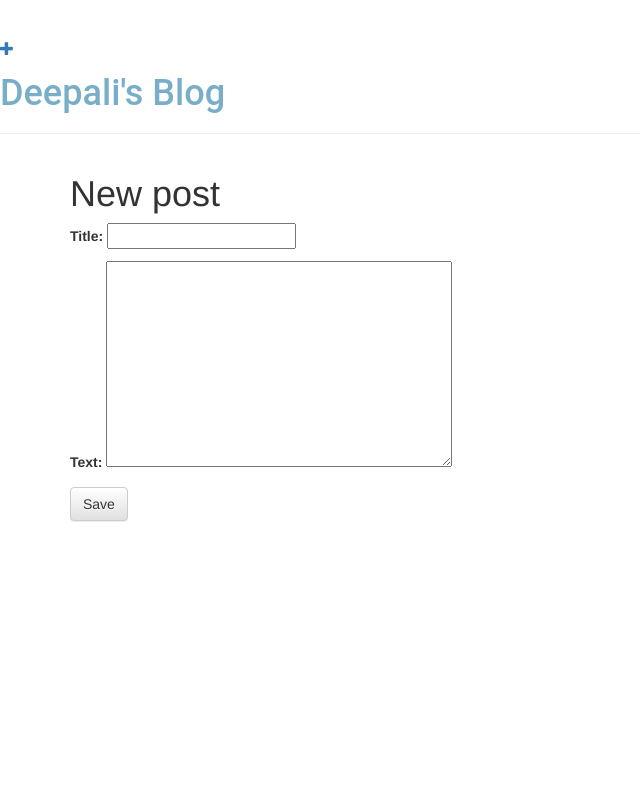
After one commit to deepalipopli57/djangoPostProject, a Django app: template templates/post_new.html in a window 1280 px wide. The commit adds this page. Shown: the whole page, without its empty margins (0-640 px from the left). Run offline with Django 3.2, Linux system fonts and the light colour scheme; the template is opened without the code that fills it: values that come from a table or form of the project are taken from there, others are empty; some libraries are stand-ins or nearby versions.

Commit message:
Added new form

```diff
--- a/Practice1/settings.py
+++ b/Practice1/settings.py
@@ -37,7 +37,7 @@ INSTALLED_APPS = [
     'django.contrib.sessions',
     'django.contrib.messages',
     'django.contrib.staticfiles',
-    'prc1'
+    'prc1',
 ]
 
 MIDDLEWARE = [
--- /dev/null
+++ b/prc1/forms.py
@@ -0,0 +1,10 @@
+from django.forms import models
+
+from prc1.models import Post
+
+
+class PostForm(models.ModelForm):
+
+    class Meta:
+        model = Post
+        fields = {'title', 'text',}
--- /dev/null
+++ b/prc1/static/css/blog.css
@@ -0,0 +1,4 @@
+h1 a {
+    color : #79aec8;
+    font-family: "Roboto", "Helvetica Neue", Helvetica, Arial, sans-serif;
+}
--- a/prc1/urls.py
+++ b/prc1/urls.py
@@ -6,4 +6,5 @@ from prc1.views import post_list
 
 urlpatterns = [
     url(r'^posts/', views.post_list, name='post_list'),
+    url(r'^post_new/', views.post_new, name='post_new'),
 ]
--- /dev/null
+++ b/templates/base.html
@@ -0,0 +1,24 @@
+{% load staticfiles %}
+<html>
+    <head>
+        <title>Deepali's blog</title>
+        <link rel="stylesheet" href="//maxcdn.bootstrapcdn.com/bootstrap/3.2.0/css/bootstrap.min.css">
+        <link rel="stylesheet" href="//maxcdn.bootstrapcdn.com/bootstrap/3.2.0/css/bootstrap-theme.min.css">
+        <link href='//fonts.googleapis.com/css?family=Lobster&subset=latin,latin-ext' rel='stylesheet' type='text/css'>
+        <link rel="stylesheet" href="{% static 'css/blog.css' %}">
+    </head>
+    <body>
+        <div class="page-header">
+            <a href="{% url 'post_new' %}" class="top-menu"><span class="glyphicon glyphicon-plus"></span></a>
+            <h1><a href="/">Deepali's Blog</a></h1>
+        </div>
+        <div class="content container">
+            <div class="row">
+                <div class="col-md-8">
+                    {% block content %}
+                    {% endblock %}
+                </div>
+            </div>
+        </div>
+    </body>
+</html>
--- /dev/null
+++ b/templates/post_new.html
@@ -0,0 +1,9 @@
+{% extends 'base.html' %}
+
+{% block content %}
+    <h1>New post</h1>
+    <form method="POST" class="post-form">{% csrf_token %}
+        {{ form.as_p }}
+        <button type="submit" class="save btn btn-default">Save</button>
+    </form>
+{% endblock %}
```
Also changed, not shown: prc1/views.py (+22 -2 lines), templates/post_list.html (+20 -10 lines), db.sqlite3.
